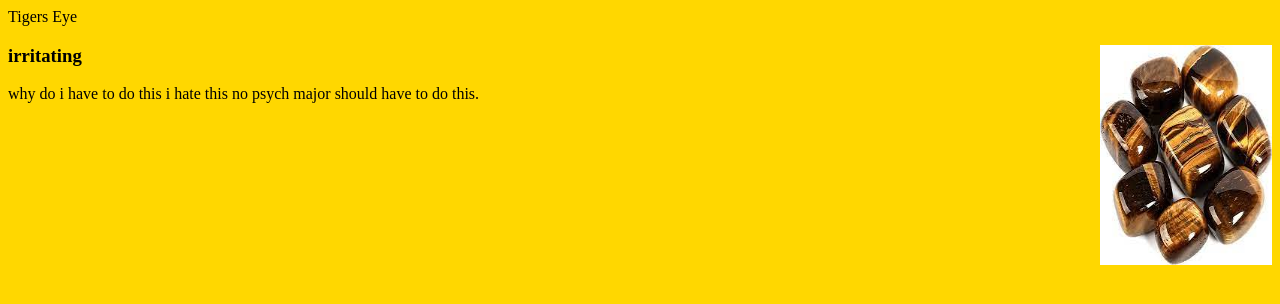
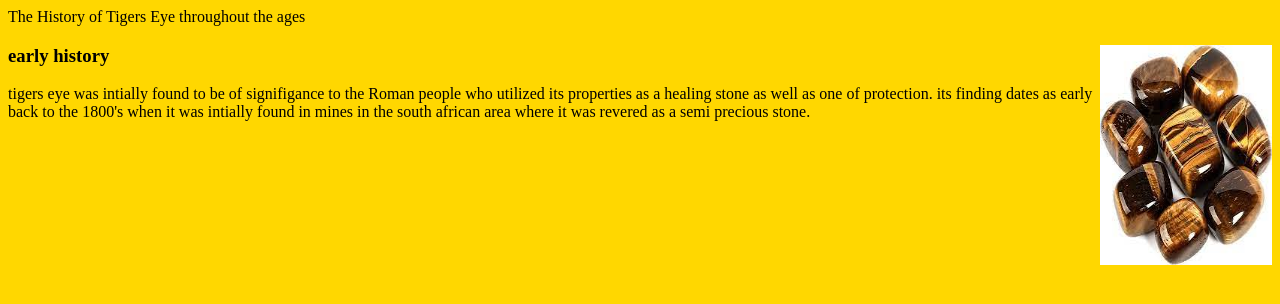
Before and after one commit to Belladaugh/belladaugh.github.io, a plain HTML site: page index.html in a window 1280 px wide. Drawn offline with Linux system fonts and the light colour scheme.

Commit message:
Update index.html

```diff
--- a/index.html
+++ b/index.html
@@ -7,9 +7,9 @@
 p{color : black;}
  Body{background-color : gold;}
  </style>
- <hl> Tigers Eye </Hl>
+ <hl> The History of Tigers Eye throughout the ages</hl>
  <DIV><img src= "tigers.jfif" alt= "gingko" width= "172" height= "220" style= "float:right">
- <H3> irritating</H3>
-why do i have to do this i hate this no psych major should have to do this.
+  <H3> early history</H3>
+tigers eye was intially found to be of signifigance to the Roman people who utilized its properties as a healing stone as well as one of protection. its finding dates as early back to the 1800's when it was intially found in mines in the south african area where it was revered as a semi precious stone.
 </BODY
 </html>
```
